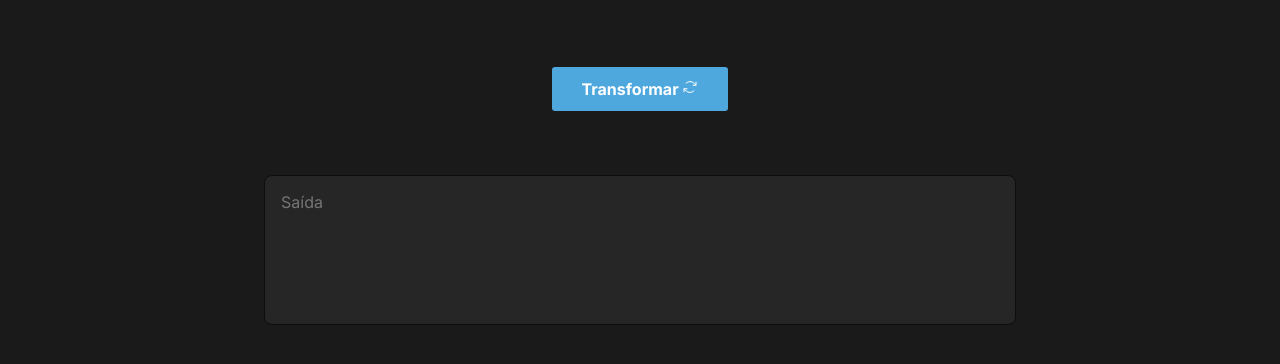
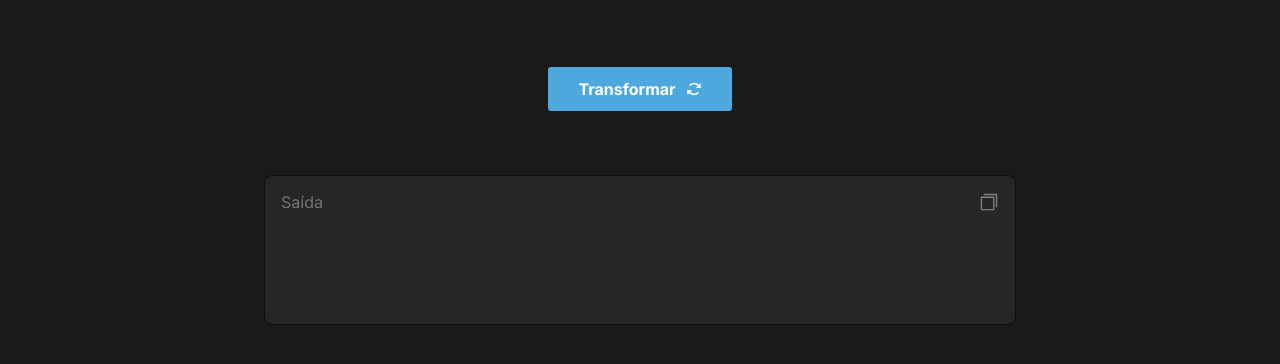
Before and after one commit to brenoangelo/text-transform, a React (Vite) app: page / in a window 1280 px wide. Shown: the part 418-782 px from the top of the page. Built offline with nearby package versions, Linux system fonts and the light colour scheme.

Commit message:
finish details and complete application

```diff
--- a/src/components/Switch/index.tsx
+++ b/src/components/Switch/index.tsx
@@ -1,15 +1,33 @@
+import { useState } from 'react';
 import { Container, Slider } from './styles';
 
 interface ISwitchProps {
   size: number;
   activeColor?: `#${string}`;
   name: string;
+  handleChange: (option: string, active: boolean) => void;
+  isChecked: boolean;
 }
 
-export function Switch({ size, activeColor, name }: ISwitchProps) {
+export function Switch({
+  size,
+  activeColor,
+  name,
+  handleChange,
+  isChecked,
+}: ISwitchProps) {
+  function onChange() {
+    handleChange(name, !isChecked);
+  }
+
   return (
     <Container htmlFor={`switch-${name}`} size={size} activeColor={activeColor}>
-      <input id={`switch-${name}`} type="checkbox" />
+      <input
+        id={`switch-${name}`}
+        type="checkbox"
+        checked={isChecked}
+        onChange={onChange}
+      />
       <Slider size={size} />
     </Container>
   );
--- a/src/components/TextArea/index.tsx
+++ b/src/components/TextArea/index.tsx
@@ -1,6 +1,7 @@
-import { TextareaHTMLAttributes } from 'react';
+import { Check, CopySimple } from 'phosphor-react';
+import { TextareaHTMLAttributes, useState } from 'react';
 import { Switch } from '../Switch';
-import { Container, Option, OptionsContainer } from './styles';
+import { Container, CopyButton, Option, OptionsContainer } from './styles';
 
 interface IMenuOptions {
   label: string;
@@ -9,9 +10,54 @@ interface IMenuOptions {
 
 interface ITextArea extends TextareaHTMLAttributes<HTMLTextAreaElement> {
   menuOptions?: IMenuOptions[];
+  setTextOptions?: (optionsSelected: string[]) => void;
+  textOptions?: string[];
+  isCopyable?: boolean;
 }
 
-export function TextArea({ menuOptions, ...props }: ITextArea) {
+export function TextArea({
+  menuOptions,
+  setTextOptions,
+  textOptions,
+  isCopyable,
+  ...props
+}: ITextArea) {
+  const [isCopied, setIsCopied] = useState(false);
+
+  function onChangeTextOptions(option: string, active: boolean) {
+    const textOptionsCopy = Array.from(textOptions ?? []);
+
+    active
+      ? textOptionsCopy.push(option)
+      : textOptionsCopy.splice(
+          textOptionsCopy.findIndex((item) => item === option),
+          1,
+        );
+
+    setTextOptions?.(textOptionsCopy);
+  }
+
+  function onChangeAllTextOptions(option: string, active: boolean) {
+    const allOptions =
+      menuOptions?.map((item) => item.value).filter((item) => item !== 'all') ??
+      [];
+
+    let textOptionsCopy = active ? allOptions : [];
+    setTextOptions?.(textOptionsCopy);
+  }
+
+  function handleCopyToClipboard() {
+    navigator.clipboard.writeText(props?.value as string).then(() => {
+      setIsCopied(true);
+    });
+
+    const timeOut = setTimeout(() => {
+      setIsCopied(false);
+
+      return () => clearTimeout(timeOut);
+    }, 6000);
+  }
+
   return (
     <Container>
       {menuOptions && (
@@ -23,11 +69,28 @@ export function TextArea({ menuOptions, ...props }: ITextArea) {
                 name={option.value}
                 size={0.5}
                 activeColor={option.value === 'all' ? '#8284FA' : undefined}
+                handleChange={
+                  option.value === 'all'
+                    ? onChangeAllTextOptions
+                    : onChangeTextOptions
+                }
+                isChecked={
+                  !!textOptions?.includes(option.value) ||
+                  textOptions?.length === menuOptions.length - 1
+                }
               />
             </Option>
           ))}
         </OptionsContainer>
       )}
+      {isCopyable &&
+        (isCopied ? (
+          <CopyButton><Check size={22} color="#4EA8DE"/></CopyButton>
+        ) : (
+          <CopyButton onClick={handleCopyToClipboard}>
+            <CopySimple size={22} color="#808080"/>
+          </CopyButton>
+        ))}
       <textarea {...props} />
     </Container>
   );
--- a/src/components/TextArea/styles.ts
+++ b/src/components/TextArea/styles.ts
@@ -1,6 +1,7 @@
 import styled from 'styled-components';
 
 export const Container = styled.div`
+  position: relative;
   > textarea {
     width: 100%;
     height: 9.37rem;
@@ -11,7 +12,7 @@ export const Container = styled.div`
     border-radius: 8px;
 
     color: ${(props) => props.theme['gray-100']};
-    padding: 1rem;
+    padding: 1rem 3rem 1rem 1rem;
   }
 `;
 
@@ -36,3 +37,19 @@ export const Option = styled.label`
     margin-left: auto;
   }
 `;
+
+export const CopyButton = styled.button`
+  background-color: transparent;
+  padding: 0;
+  border: 0;
+
+  position: absolute;
+  right: 1rem;
+  top: 1rem;
+
+  transition: opacity 0.3s;
+
+  &:hover {
+    opacity: 0.5;
+  }
+`;
--- a/src/components/TextTransform/index.tsx
+++ b/src/components/TextTransform/index.tsx
@@ -1,5 +1,9 @@
+import { ChangeEvent, useState } from 'react';
+
+import capitalize from 'capitalize-pt-br';
 import { ArrowsClockwise } from 'phosphor-react';
 import { TextArea } from '../TextArea';
+
 import { Container, TransformButton } from './styles';
 
 const MENU_OPTIONS = [
@@ -10,13 +14,55 @@ const MENU_OPTIONS = [
 ];
 
 export function TextTransform() {
+  const [inputText, setInputText] = useState('');
+  const [outputText, setOutputText] = useState('');
+  const [textOptions, setTextOptions] = useState<string[]>([]);
+
+  function handleChangeInputTextArea(event: ChangeEvent<HTMLTextAreaElement>) {
+    setInputText(event.target.value);
+  }
+
+  function handleChangeOutputTextArea(event: ChangeEvent<HTMLTextAreaElement>) {
+    setOutputText(event.target.value);
+  }
+
+  function handleTransformText() {
+    let inputTextCopy = inputText;
+    if (textOptions.includes('capitalized')) {
+      inputTextCopy = capitalize(inputTextCopy);
+    }
+
+    if (textOptions.includes('underline')) {
+      inputTextCopy = inputTextCopy.split(' ').join('_');
+    }
+
+    if (textOptions.includes('accent')) {
+      inputTextCopy = inputTextCopy
+        .normalize('NFD')
+        .replace(/[\u0300-\u036f]/g, '');
+    }
+
+    setOutputText(inputTextCopy);
+  }
+
   return (
     <Container>
-      <TextArea menuOptions={MENU_OPTIONS} placeholder="Entrada" />
-      <TransformButton>
-        Transformar <ArrowsClockwise size={16} />
+      <TextArea
+        menuOptions={MENU_OPTIONS}
+        placeholder="Entrada"
+        onChange={handleChangeInputTextArea}
+        setTextOptions={setTextOptions}
+        textOptions={textOptions}
+      />
+      <TransformButton onClick={handleTransformText}>
+        Transformar <ArrowsClockwise size={16} weight="bold" />
       </TransformButton>
-      <TextArea placeholder="Saída" />
+      <TextArea
+        placeholder="Saída"
+        onChange={handleChangeOutputTextArea}
+        value={outputText}
+        isCopyable
+      />
     </Container>
   );
 }
--- a/src/components/TextTransform/styles.ts
+++ b/src/components/TextTransform/styles.ts
@@ -7,7 +7,9 @@ export const Container = styled.div`
 `;
 
 export const TransformButton = styled.button`
-  display: block;
+  display: flex;
+  align-items: center;
+  gap: 0.625rem;
   margin: 4rem auto;
 
   background: ${(props) => props.theme['blue-300']};
--- a/src/styles/global.ts
+++ b/src/styles/global.ts
@@ -20,6 +20,7 @@ export const GlobalStyle = createGlobalStyle`
   :focus {
     outline: 0;
     box-shadow: 0 0 0 2px ${props => props.theme['purple-500']};
+    border-radius: 0.25rem;
   }
 
   body {
```
